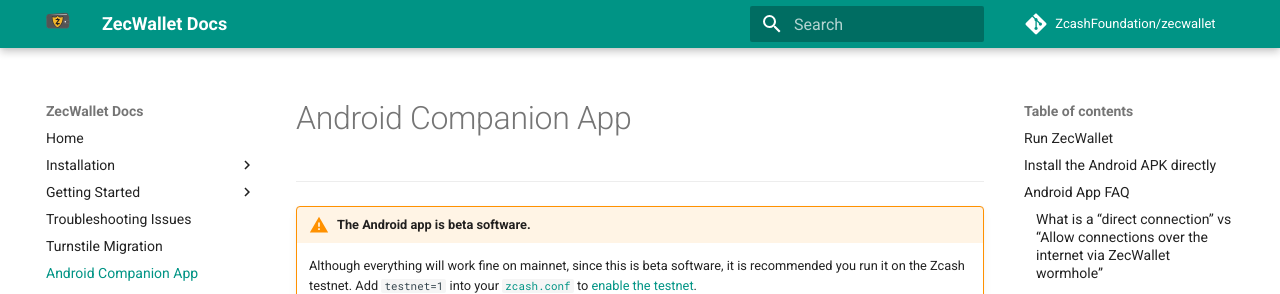
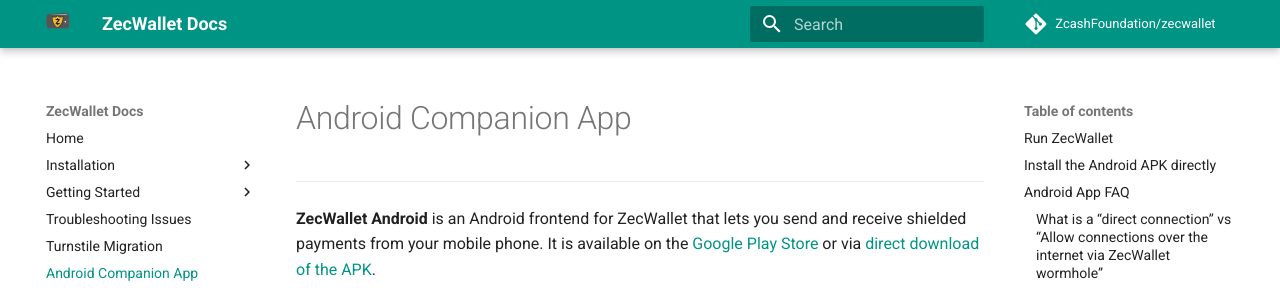
Before and after one commit to adityapk00/zqw-docs, an MkDocs documentation site: the page built from docs/android.md, in a window 1280 px wide and 900 px high, cut to the strip 0-294 px from the top of the window. Built offline with MkDocs 1.6.1 and Material for MkDocs 9.7.7, drawn with Linux system fonts in a browser that asks for light colours; comment, search, counter and statistics services are not loaded.

Commit message:
Remove Beta warning

```diff
--- a/docs/android.md
+++ b/docs/android.md
@@ -1,9 +1,6 @@
 # Android Companion App
 
 ---
-
-!!! warning "The Android app is beta software."
-    Although everything will work fine on mainnet, since this is beta software, it is recommended you run it on the Zcash testnet. Add `testnet=1` into your [`zcash.conf`](/using-zecwallet/#customising-zcashconf) to [enable the testnet](/faq/#does-zecwallet-work-on-testnet).
 
 **ZecWallet Android** is an Android frontend for ZecWallet that lets you send and receive shielded payments from your mobile phone. It is available on the [Google Play Store](https://play.google.com/store/apps/details?id=com.adityapk.zcash.zqwandroid) or via [direct download of the APK](https://github.com/adityapk00/zqwandroid/releases).
 
```
